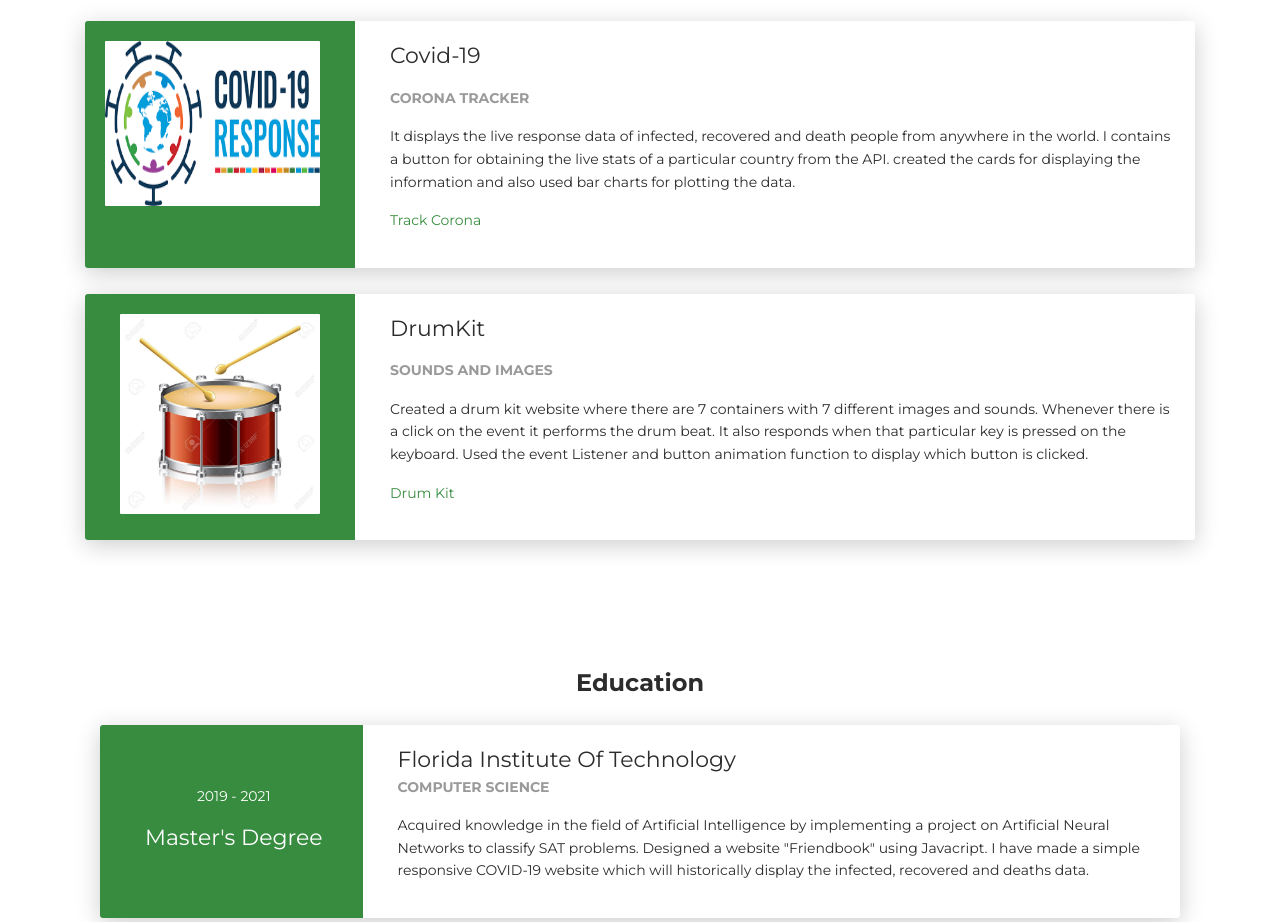
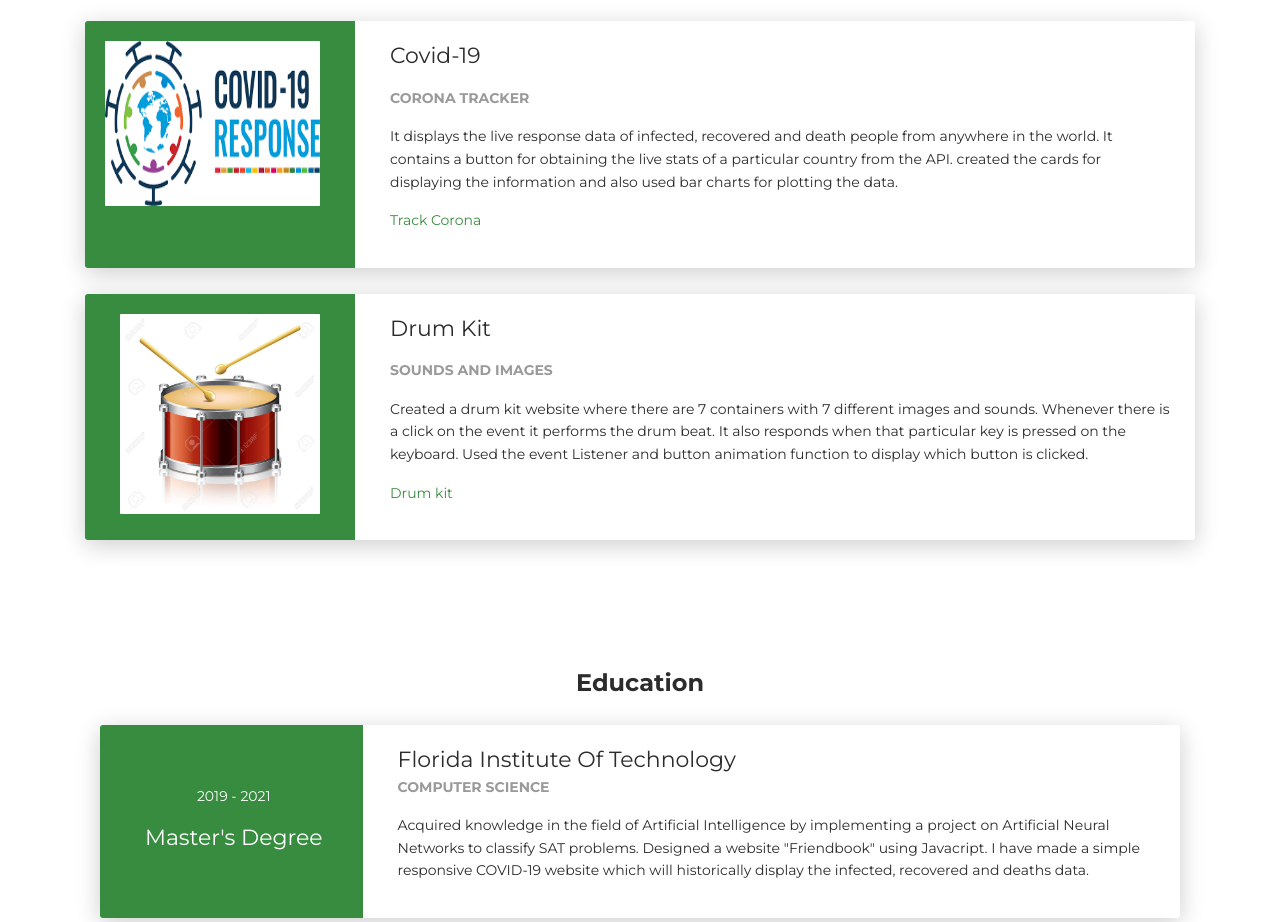
Before and after one commit to sreech96/resume, a plain HTML site: page index.html in a window 1280 px wide. Shown: the part 1441-2363 px from the top of the page. Drawn offline with Linux system fonts and the light colour scheme.

Commit message:
Add files via upload

```diff
--- a/index.html
+++ b/index.html
@@ -180,10 +180,10 @@
                 <div class="card-body">
                   <div class="h5">Covid-19</div>
                   <p class="category">Corona Tracker</p>
-                  <p>It displays the live response data of infected, recovered and death people from anywhere in the world. I contains a button for obtaining the live stats of a particular country from the
+                  <p>It displays the live response data of infected, recovered and death people from anywhere in the world. It contains a button for obtaining the live stats of a particular country from the
           API. created the cards for displaying the information and also used bar charts
           for plotting the data.</p>
-                    <p><a href ="https://github.com/sreech96/track_corona2">Track Corona</a></p>
+                  <p><a href ="https://github.com/sreech96/track_corona2">Track Corona</a></p>
                 </div>
               </div>
             </div>
@@ -197,10 +197,10 @@
               </div>
               <div class="col-md-9" data-aos="fade-left" data-aos-offset="50" data-aos-duration="500">
                 <div class="card-body">
-                  <div class="h5">DrumKit</div>
+                  <div class="h5">Drum Kit</div>
                   <p class="category">Sounds and Images</p>
                   <p>Created a drum kit website where there are 7 containers with 7 different images and sounds. Whenever there is a click on the event it performs the drum beat. It also responds when that particular key is pressed on the keyboard. Used the event Listener and button animation function to display which button is clicked.</p>
-                  <p><a href ="https://sreech96.github.io/Drum-kit/">Drum Kit</a></p>
+                  <p><a href ="https://sreech96.github.io/Drum-kit/">Drum kit</a></p>
 
                 </div>
               </div>
@@ -276,7 +276,7 @@
                     <div class="row">
                       <div class="col-md-6">
                         <div class="card-body">
-                          <form action="https://formspree.io/your@email.com" method="POST">
+                          <form action="https://formspree.io/sreelakshmicheparthy@email.com" method="POST">
                             <div class="p pb-3"><strong>Feel free to contact me </strong></div>
                             <div class="row mb-3">
                               <div class="col">
```
